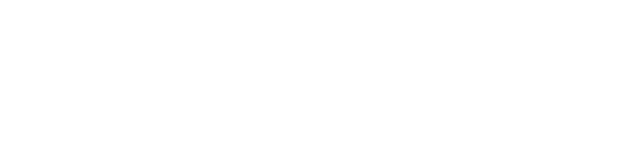
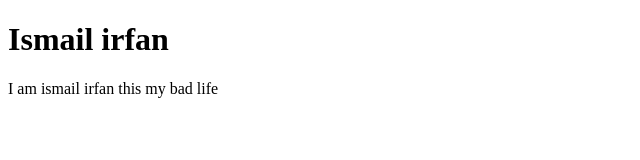
Before and after one commit to Ismailirfan/pro, a plain HTML site: page index.html in a window 1280 px wide. Shown: the whole page, without its empty margins (0-640 px from the left). Drawn offline with Linux system fonts and the light colour scheme.

Commit message:
this is one more thing added in website

```diff
--- a/index.html
+++ b/index.html
@@ -7,6 +7,7 @@
     <title>Document</title>
 </head>
 <body>
-
+    <h1>Ismail irfan</h1>
+    <p>I am ismail irfan this my bad life</p>
 </body>
 </html>
```
